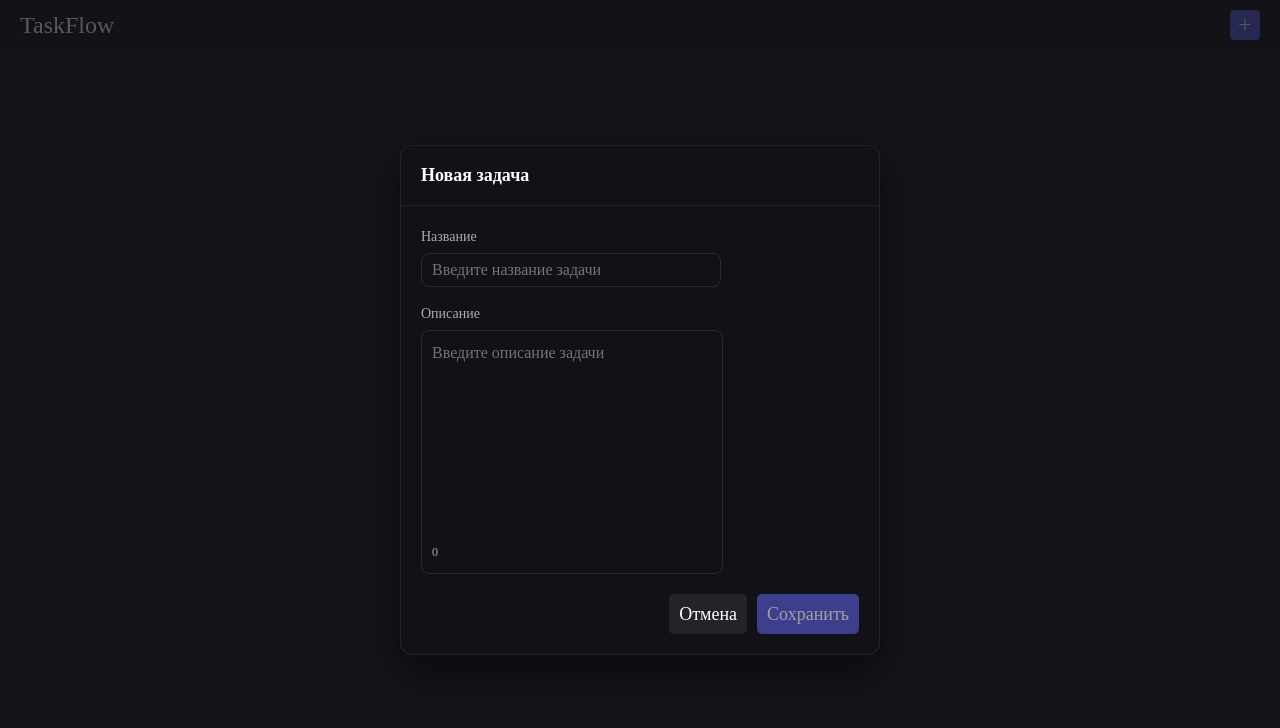
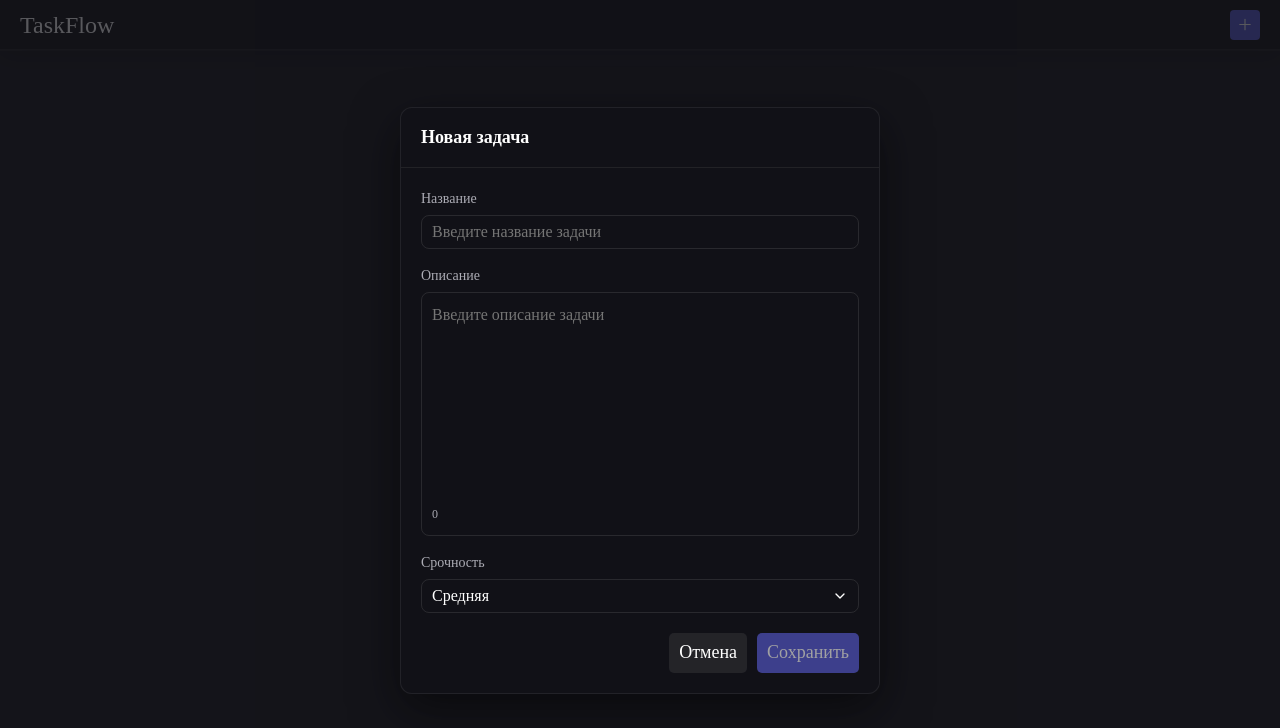
Before and after one commit to V1zefull/TaskFlow, a React (Vite) app: page / in a window 1280 px wide. Both pictures are taken after a click on the button 1245 px from the left and 24 px from the top of the page. Shown: the top 728 px of the page. Built offline with nearby package versions, Linux system fonts and the light colour scheme.

Commit message:
Feat: Добавление поля выбора статуса для задачи

```diff
--- a/src/components/taskCard/modal/TaskCardAddModal.tsx
+++ b/src/components/taskCard/modal/TaskCardAddModal.tsx
@@ -4,11 +4,26 @@ import TfModal from "@/components/uikit/modal/TfModal";
 import TfInput from "@/components/uikit/inputs/TfInput";
 import TfTextarea from "@/components/uikit/inputs/textarea/TfTextarea";
 import TfButton from "@/components/uikit/buttons/TfButton";
+import TfSelect from "@/components/uikit/select/TfSelect";
+import type { TfSelectOption } from "@/components/uikit/select/TfSelect";
+
+export type TaskUrgency = "0" | "1" | "2" | "3";
+
+const URGENCY_OPTIONS: TfSelectOption[] = [
+  { value: "0", label: "Низкая" },
+  { value: "1", label: "Средняя" },
+  { value: "2", label: "Высокая" },
+  { value: "3", label: "Критическая" },
+];
 
 export interface TaskCardAddModalProps {
   isOpen: boolean;
   onClose: () => void;
-  onSubmit: (data: { title: string; description: string }) => void;
+  onSubmit: (data: {
+    title: string;
+    description: string;
+    urgency: TaskUrgency;
+  }) => void;
 }
 
 export default function TaskCardAddModal({
@@ -18,11 +33,13 @@ export default function TaskCardAddModal({
 }: TaskCardAddModalProps) {
   const [title, setTitle] = useState("");
   const [description, setDescription] = useState("");
+  const [urgency, setUrgency] = useState<TaskUrgency>("1");
 
   useEffect(() => {
     if (isOpen) {
       setTitle("");
       setDescription("");
+      setUrgency("1");
     }
   }, [isOpen]);
 
@@ -30,7 +47,7 @@ export default function TaskCardAddModal({
 
   const handleSubmit = () => {
     if (!canSubmit) return;
-    onSubmit({ title, description });
+    onSubmit({ title, description, urgency });
     onClose();
   };
 
@@ -46,6 +63,7 @@ export default function TaskCardAddModal({
           value={title}
           onChange={(e) => setTitle(e.target.value)}
           clearable
+          fullWidth
         />
       </div>
       <div className={style.field}>
@@ -58,6 +76,19 @@ export default function TaskCardAddModal({
           value={description}
           onChange={(e) => setDescription(e.target.value)}
           clearable
+          fullWidth
+        />
+      </div>
+      <div className={style.field}>
+        <label className={style.label} htmlFor="taskCardAddModalUrgency">
+          Срочность
+        </label>
+        <TfSelect
+          id="taskCardAddModalUrgency"
+          options={URGENCY_OPTIONS}
+          value={urgency}
+          onChange={(value) => setUrgency(value as TaskUrgency)}
+          fullWidth
         />
       </div>
       <div className={style.footer}>
```
